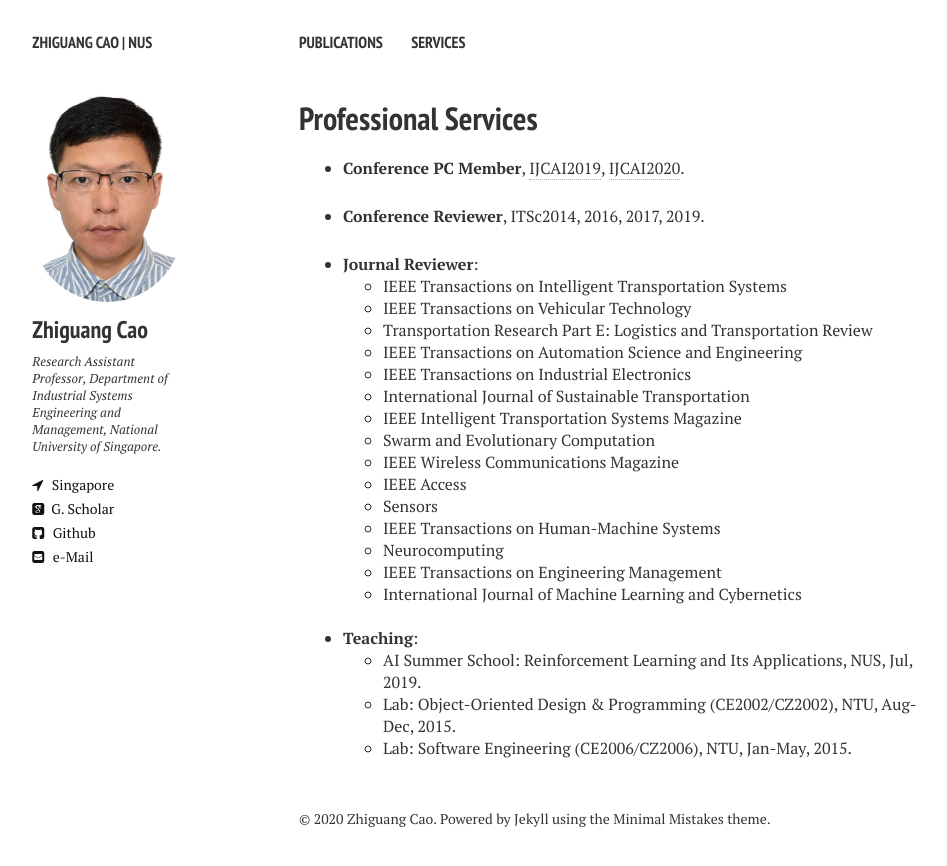
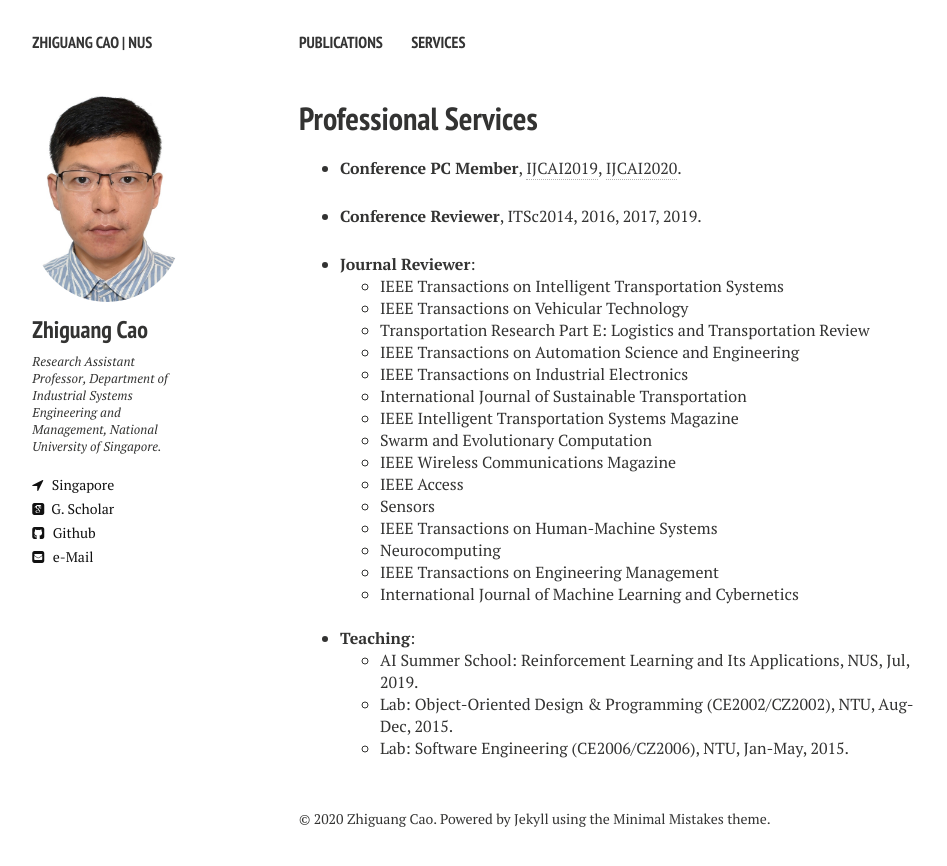
Before and after one commit to zhiguangcaosg/zhiguangcaosg.github.io, a Jekyll site: the page built from tools.md, in a window 1280 px wide. Shown: the top 866 px of the page, without its empty margins (21-968 px from the left). Built offline with Jekyll 4.4.1, drawn with Linux system fonts in a browser that asks for light colours; nearby versions of some CDN libraries.

Commit message:
Update tools.md

```diff
--- a/tools.md
+++ b/tools.md
@@ -7,7 +7,7 @@ modified: 6-3-2018
 comments: false
 ---
 
-<ul style="margin-left:4px;">
+<ul style="margin-left:1px;">
 <!-----
 <li>
 <p>
```
